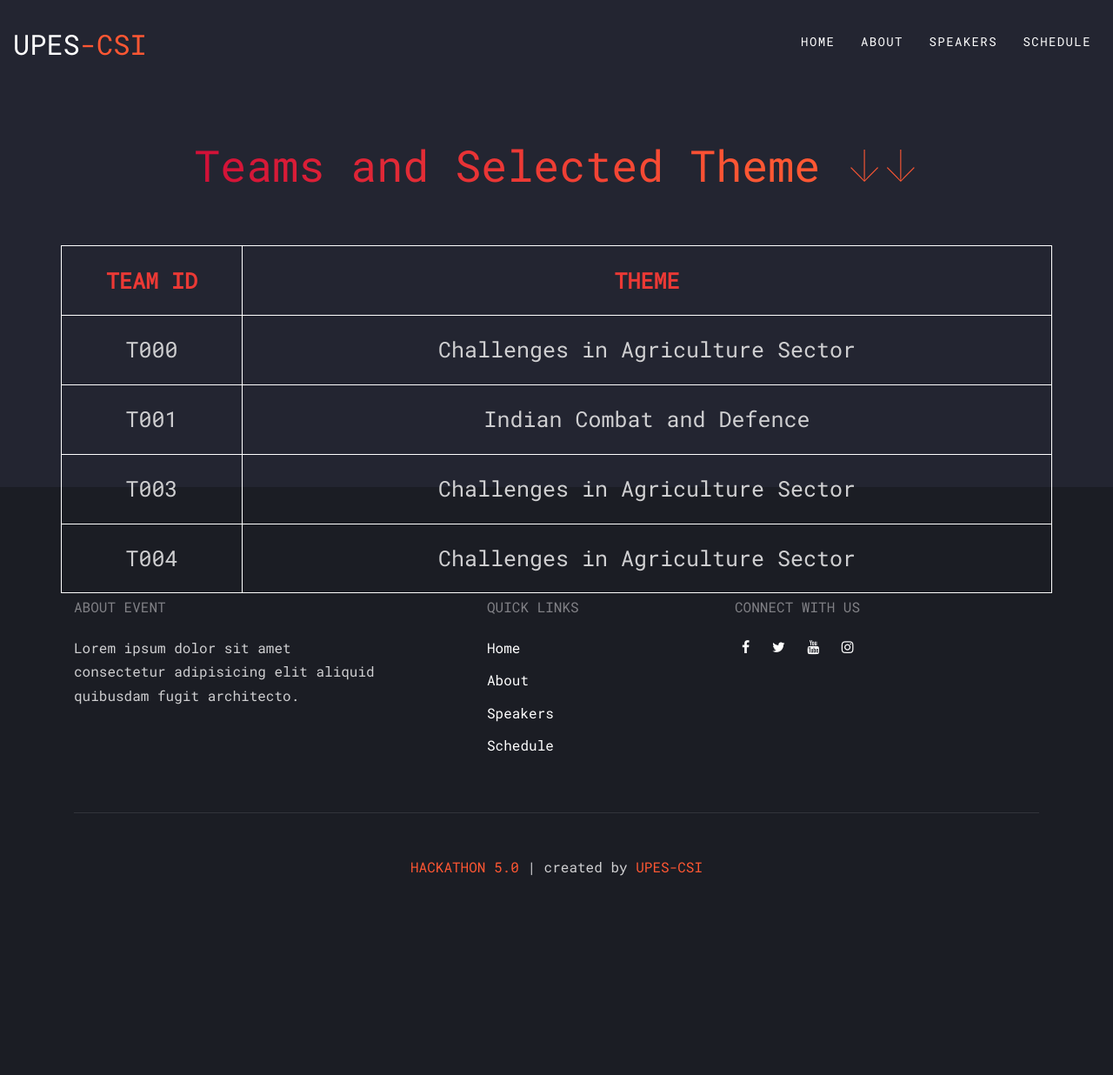
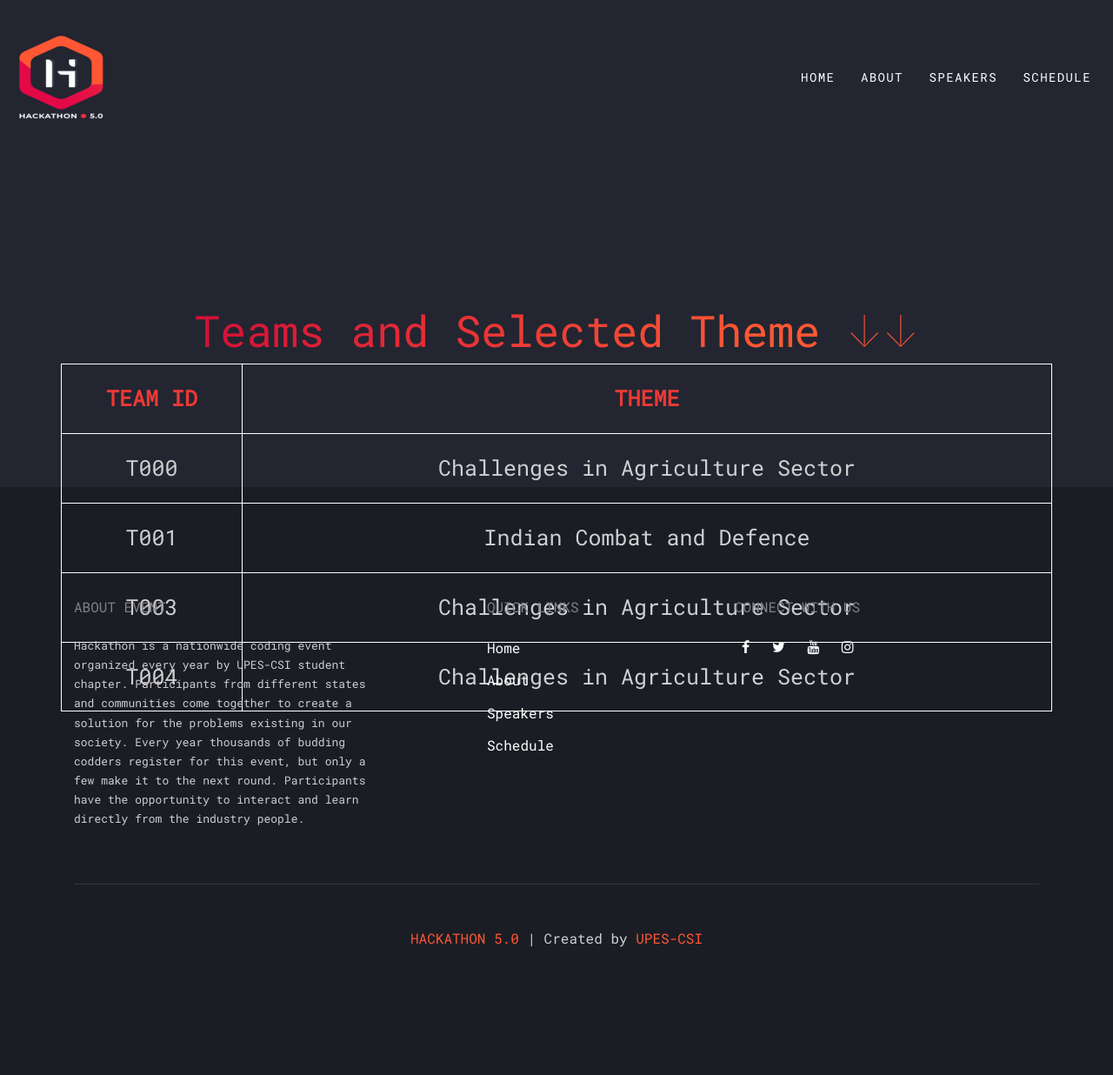
Before and after one commit to Gaurvendra/Hackathon-5.0, a PHP site: page /theme/teamdisplay.php in a window 1280 px wide. Shown: the whole page at 87% size. Before the commit the page ends 1007 px from the top, so only its background shows below. Run offline with PHP 8.4, Linux system fonts and the light colour scheme; data comes from the database, SQL or seed files in the repository; some web fonts are replaced.

Commit message:
corrected

```diff
--- a/about.html
+++ b/about.html
@@ -91,6 +91,7 @@
                                 <li><a href="tobe.html">Speakers</a></li>
                                 <li><a href="tobe.html">Schedule</a></li>
                                  <li><a href="timer.html">Themes</a></li>
+                                <li><a href="Code%20of%20Conduct.pdf">Code of Conduct</a></li>
                                 <li class="cta"><a href=#>Register</a></li>
                             </ul>
                         </nav>
--- a/index.html
+++ b/index.html
@@ -53,6 +53,7 @@
                                 <li><a href="tobe.html">Speakers</a></li>
                                 <li><a href="tobe.html">Schedule</a></li>
                                 <li><a href="timer.html">Themes</a></li>
+                                <li><a href="Code%20of%20Conduct.pdf">Code of Conduct</a></li>
                                 <li class="cta"><a href=#>Register</a></li>
                             </ul>
                         </nav>
--- a/theme.html
+++ b/theme.html
@@ -112,6 +112,7 @@
                                 <li><a href="tobe.html">Speakers</a></li>
                                 <li><a href="tobe.html">Schedule</a></li>
                                  <li><a href="theme.html">Themes</a></li>
+                            <li><a href="Code%20of%20Conduct.pdf">Code of Conduct</a></li>
                         </ul>
                     </div>
                     <div class="col-md-4">
--- a/theme/teamdisplay.php
+++ b/theme/teamdisplay.php
@@ -4,6 +4,7 @@
 <head>
     <title>Hackathon 5.0</title>
     <meta charset="utf-8">
+     <link rel="shortcut icon" href="images/Red.png" />
     <meta name="viewport" content="width=device-width, initial-scale=1, shrink-to-fit=no">
     <link href="https://fonts.googleapis.com/css?family=Roboto+Mono" rel="stylesheet">
     <link rel="stylesheet" href="../fonts/icomoon/style.css">
@@ -42,7 +43,7 @@
             <div class="container-fluid">
                 <div class="row align-items-center">
                     <div class="col-11 col-xl-2">
-                        <h1 class="mb-0"><a href="../index.html" class="text-white h2 mb-0">UPES<span class="text-primary">-CSI</span> </a></h1>
+                     <h1 class="mb-0"><a href="logout.php" class="text-white h2 mb-0"><img src="../images/AltRed.png" style="width: auto; height: 100%; float:left;"> </a></h1>
                     </div>
                     <div class="col-12 col-md-10 d-none d-xl-block">
                         <nav class="site-navigation position-relative text-right" role="navigation">
@@ -65,10 +66,14 @@
             <div class="container">
                 <div class="row align-items-center">
                     <div class="col">
+<br>
+                        <br>
+                        <br>
+                        <br><br>
+                        <br><br>
                         <h1 style="color:#eb3935;font-weight:100;font-size:50px; text-align: center; " data-aos="fade-up" data-aos-delay="100">Teams and Selected Theme &#8595;&#8595;</h1>
 
-                        <br>
-                        <br>
+
                           <div class="row text-center" data-aos="fade-up" data-aos-delay="200">
 
 
@@ -111,7 +116,7 @@
                 <div class="row mb-5">
                     <div class="col-md-4">
                         <h2 class="footer-heading text-uppercase mb-4">About Event</h2>
-                        <p>Lorem ipsum dolor sit amet consectetur adipisicing elit aliquid quibusdam fugit architecto.</p>
+                        <p style="font-size: small;">Hackathon is a nationwide coding event organized every year by UPES-CSI student chapter. Participants from different states and communities come together to create a solution for the problems existing in our society. Every year thousands of budding codders register for this event, but only a few make it to the next round. Participants have the opportunity to interact and learn directly from the industry people.</p>
                     </div>
                     <div class="col-md-3 ml-auto">
                         <h2 class="footer-heading text-uppercase mb-4">Quick Links</h2>
@@ -138,7 +143,7 @@
                     <div class="col-md-12 text-center">
                         <div class="border-top pt-5">
                             <p>
-                                <span class="text-primary">HACKATHON 5.0 </span>| created by <a href="https://upescsi.in/"><span class="text-primary">UPES-CSI</span></a>
+                                <span class="text-primary">HACKATHON 5.0 </span>| Created by <a href="https://upescsi.in/"><span class="text-primary">UPES-CSI</span></a>
 
                             </p>
                         </div>
--- a/timer.html
+++ b/timer.html
@@ -45,6 +45,7 @@
                                 <li><a href="tobe.html">Speakers</a></li>
                                 <li><a href="tobe.html">Schedule</a></li>
                                  <li><a href="timer.html">Themes</a></li>
+                                <li><a href="Code%20of%20Conduct.pdf">Code of Conduct</a></li>
                                 <li class="cta"><a href=#>Register</a></li>
                             </ul>
                         </nav>
--- a/tobe.html
+++ b/tobe.html
@@ -43,6 +43,7 @@
                                 <li><a href="tobe.html">Speakers</a></li>
                                 <li><a href="tobe.html">Schedule</a></li>
                                  <li><a href="timer.html">Themes</a></li>
+                                <li><a href="Code%20of%20Conduct.pdf">Code of Conduct</a></li>
                                 <li class="cta"><a href=#>Register</a></li>
                             </ul>
                         </nav>
```
Also changed, not shown: theme/congrats.php (+9 -1 lines), theme/index.php (+9 -3 lines), 1 other file.
